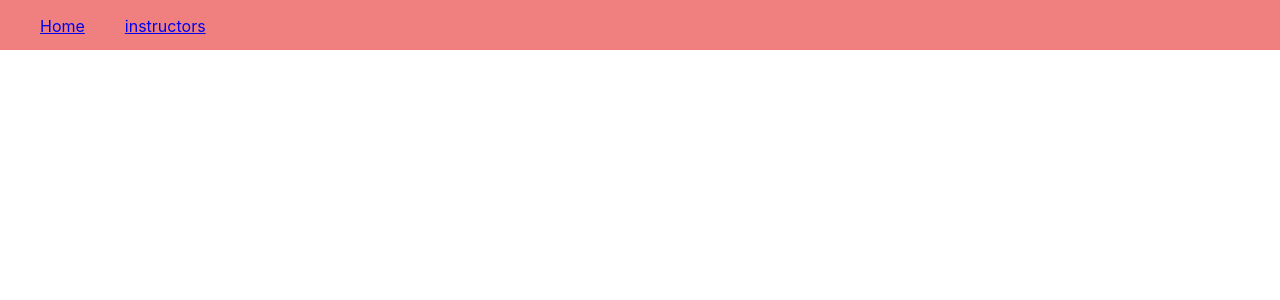
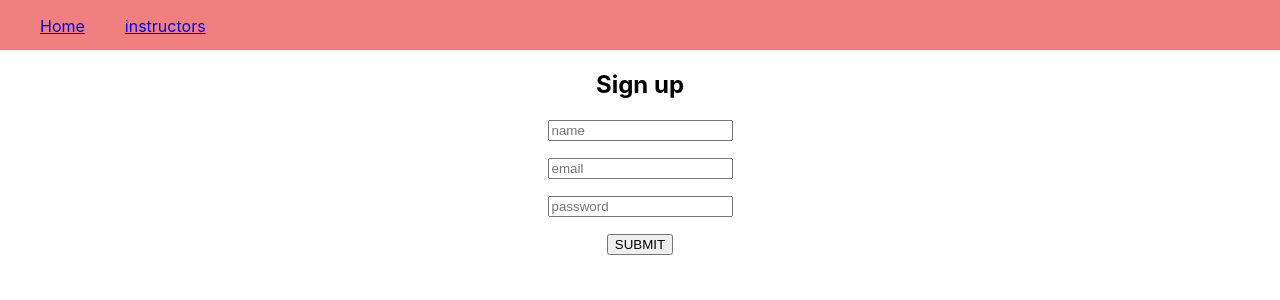
Before and after one commit to michalczaplinski/syb-runclub, a React (Create React App) app: page /signup in a window 1280 px wide. Shown: the top 300 px of the page. Built offline with nearby package versions, Linux system fonts and the light colour scheme.

Commit message:
add a signup page

```diff
--- a/src/App.js
+++ b/src/App.js
@@ -1,15 +1,29 @@
 import React, { Component } from "react";
-import { BrowserRouter as Router, Route } from "react-router-dom";
+import { BrowserRouter as Router, Route, Redirect } from "react-router-dom";
 
 import "./App.css";
-import Trainers from "./pages/trainers";
+
 import Home from "./pages/home";
 import About from "./pages/about";
+import Signup from "./pages/signup";
+import Login from "./pages/login";
+import Dashboard from "./pages/dashboard";
+import Instructors from "./pages/instructors";
 
 import NavBar from "./components/NavBar/NavBar";
 import Layout from "./components/Layout/Layout";
-import Instructors from "./pages/instructors";
 import InstructorProfile from "./components/InstructorProfile/InstructorProfile";
+
+const PrivateRoute = ({ component: Component, ...props }) => {
+  //TODO: Add authentication logic here
+  let isAuthenticated = true;
+
+  return isAuthenticated ? (
+    <Route {...props} component={Component} />
+  ) : (
+    <Redirect to="/login" />
+  );
+};
 
 class App extends Component {
   render() {
@@ -20,10 +34,12 @@ class App extends Component {
             <NavBar />
             <Layout>
               <Route exact path="/" component={Home} />
-              <Route path="/trainers" component={Trainers} />
               <Route path="/about" component={About} />
               <Route exact path="/instructors" component={Instructors} />
               <Route path="/instructors/:slug" component={InstructorProfile} />
+              <PrivateRoute path="/dashboard" component={Dashboard} />
+              <Route path="/login" component={Login} />
+              <Route path="/signup" component={Signup} />
             </Layout>
           </>
         </Router>
--- /dev/null
+++ b/src/pages/dashboard.js
@@ -0,0 +1,5 @@
+import React from "react";
+
+export default function Dashboard() {
+  return <div>Dashboard</div>;
+}
--- a/src/pages/instructors.js
+++ b/src/pages/instructors.js
@@ -1,4 +1,4 @@
-import React, { Component, Fragment } from "react";
+import React, { Component } from "react";
 import axios from "axios";
 import { Link } from "react-router-dom";
 
--- /dev/null
+++ b/src/pages/login.js
@@ -0,0 +1,5 @@
+import React from "react";
+
+export default function Login() {
+  return <div>Login</div>;
+}
--- /dev/null
+++ b/src/pages/signup.js
@@ -0,0 +1,78 @@
+import React, { useState } from "react";
+
+const Input = ({ errors, ...props }) => {
+  return (
+    <div>
+      <input {...props} />
+      <ul>
+        {errors.map(err => (
+          <li key={err}> {err} </li>
+        ))}
+      </ul>
+    </div>
+  );
+};
+
+export default function Signup() {
+  const [name, setName] = useState("");
+  const [email, setEmail] = useState("");
+  const [password, setPassword] = useState("");
+
+  const [errors, setErrors] = useState({ password: [] });
+
+  const validateForm = () => {
+    let errors = { password: [] };
+
+    if (password < 8) {
+      errors.password.push("Password must be 8 characters");
+    }
+    if (password.toLowerCase() === password) {
+      errors.password.push("Password must have at least 1 uppercase character");
+    }
+
+    return errors;
+  };
+
+  return (
+    <form
+      onSubmit={e => {
+        e.preventDefault();
+        const errors = validateForm();
+        if (errors.password.length > 0) {
+          console.log(errors);
+          setErrors(errors);
+          return;
+        }
+
+        // fetch.post(some url);
+      }}
+    >
+      <h2>Sign up</h2>
+      <Input
+        errors={[]}
+        type="text"
+        placeholder="name"
+        name="name"
+        value={name}
+        onChange={e => setName(e.target.value)}
+      />
+      <Input
+        errors={[]}
+        type="text"
+        placeholder="email"
+        name="email"
+        value={email}
+        onChange={e => setEmail(e.target.value)}
+      />
+      <Input
+        errors={errors.password}
+        type="password"
+        placeholder="password"
+        name="password"
+        value={password}
+        onChange={e => setPassword(e.target.value)}
+      />
+      <button type="submit"> SUBMIT </button>
+    </form>
+  );
+}
--- a/src/pages/trainers.js
+++ /dev/null
@@ -1,13 +0,0 @@
-import React from "react";
-import { Link } from "react-router-dom";
-
-export default function Trainers() {
-  return (
-    <div>
-      Trainers
-      <div>
-        <Link to="/">home </Link>
-      </div>
-    </div>
-  );
-}
```
